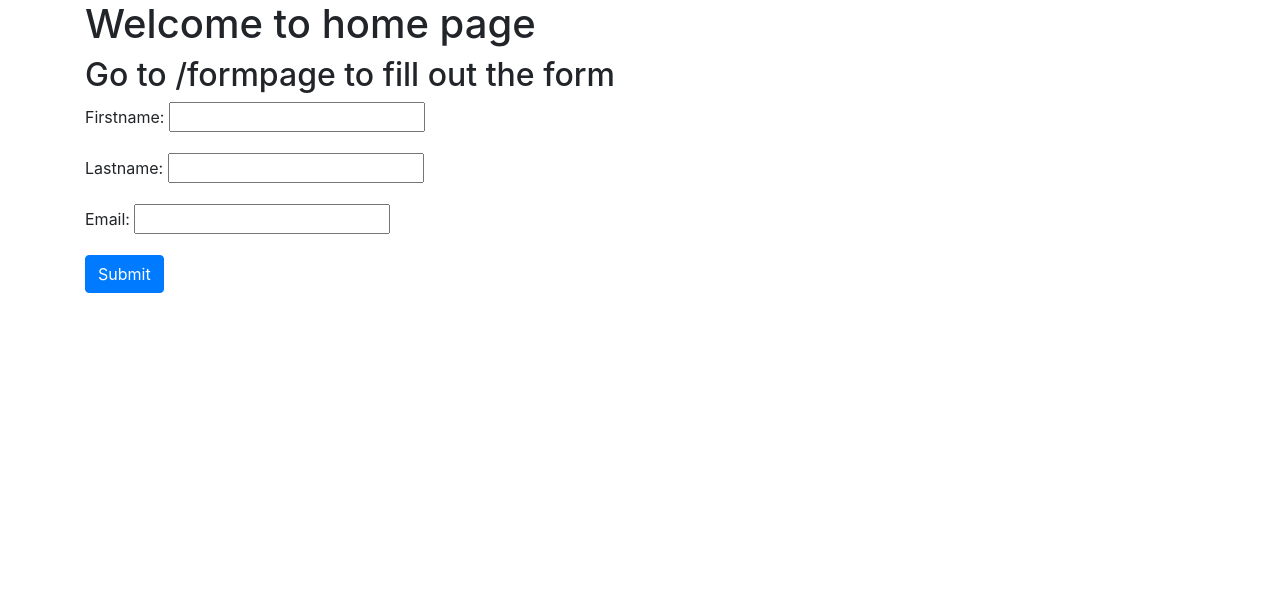
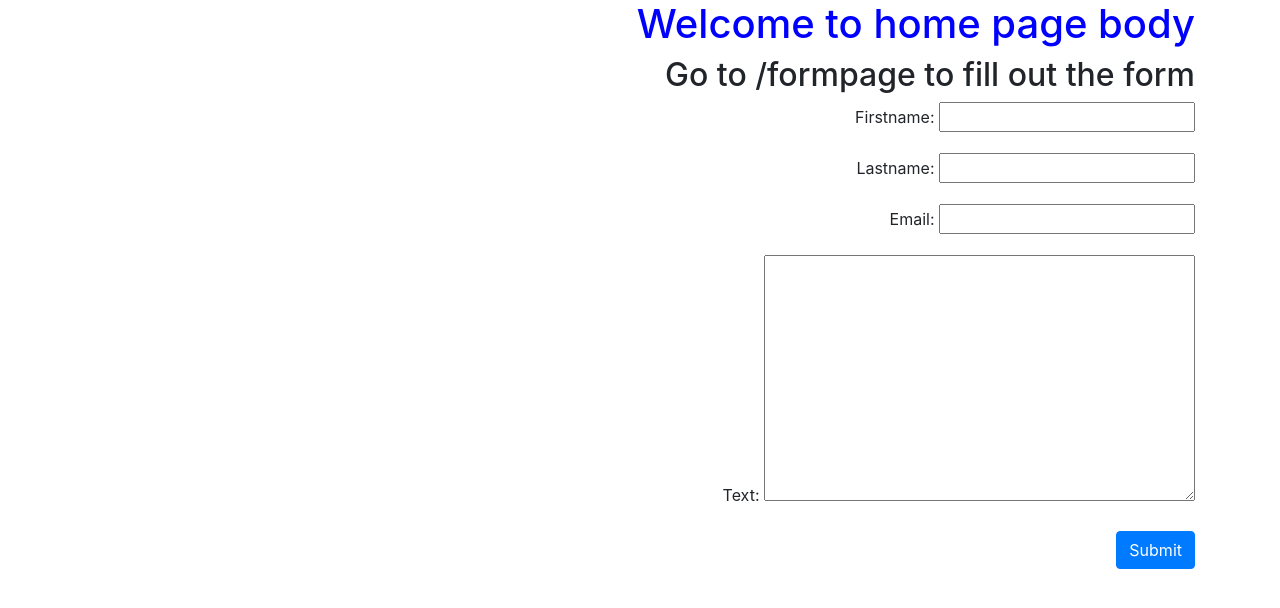
Before and after one commit to mortezadalir/newweb, a Django app: page / in a window 1280 px wide. Shown: the top 608 px of the page. Run offline with Django 3.2, Linux system fonts and the light colour scheme; some libraries are stand-ins or nearby versions.

Commit message:
static file

```diff
--- a/AppTwo/forms.py
+++ b/AppTwo/forms.py
@@ -3,3 +3,4 @@ class FormName(forms.Form):
     FirstName=forms.CharField()
     LastName=forms.CharField()
     Email=forms.EmailField()
+    text= forms.CharField(widget=forms.Textarea)
--- a/AppTwo/models.py
+++ b/AppTwo/models.py
@@ -6,5 +6,6 @@ class User(models.Model):
     FirstName=models.CharField(max_length=264,unique=True)
     LastName=models.CharField(max_length=264,unique=True)
     Email=models.EmailField(max_length=264,unique=True)
+    text=models.TextField(blank=True, null=True)
     def __str__(self):
         return self.Email
--- a/AppTwo/views.py
+++ b/AppTwo/views.py
@@ -13,7 +13,8 @@ def index(request):
           #  Email=form.cleaned_data['Email']
             users = User.objects.get_or_create(FirstName=form.cleaned_data['FirstName'],
                                           LastName=form.cleaned_data['LastName'],
-                                          Email=form.cleaned_data['Email'])
+                                          Email=form.cleaned_data['Email'],
+                                          text=form.cleaned_data['text'])
             print(form.cleaned_data['FirstName'])
     return render(request,'AppTwo/index.html',{'form':form})
 
--- a/ProTwo/settings.py
+++ b/ProTwo/settings.py
@@ -15,8 +15,9 @@ import os
 # Build paths inside the project like this: os.path.join(BASE_DIR, ...)
 BASE_DIR = os.path.dirname(os.path.dirname(os.path.abspath(__file__)))
 TEMPLATE_DIR= os.path.join(BASE_DIR, 'templates')
+STATIC_DIR= os.path.join(BASE_DIR,'static')
 
-# Quick-start development settings - unsuitable for production
+# Quick-start development  settings - unsuitable for production
 # See https://docs.djangoproject.com/en/1.10/howto/deployment/checklist/
 
 # SECURITY WARNING: keep the secret key used in production secret!
@@ -119,3 +120,6 @@ USE_TZ = True
 # https://docs.djangoproject.com/en/1.10/howto/static-files/
 
 STATIC_URL = '/static/'
+STATICFILES_DIRS=[
+    STATIC_DIR,
+]
--- /dev/null
+++ b/static/css/index.css
@@ -0,0 +1,16 @@
+body{
+   /*	background: url(https://mcdn.wallpapersafari.com/medium/5/20/7NVLhA.jpg);
+	*/
+	text-align: right;
+}
+
+.header {
+  background-color: #F1F1F1;
+  text-align: center;
+  padding: 20px;
+}
+
+h1{
+	color: blue;
+
+}
--- a/templates/AppTwo/index.html
+++ b/templates/AppTwo/index.html
@@ -1,10 +1,11 @@
 <!DOCTYPE html>
+{% load staticfiles %}
 <html>
 	<head>
 			<meta charset ="utf-8">
 			<title> main page </title>
 			<link rel="stylesheet" href="https://stackpath.bootstrapcdn.com/bootstrap/4.5.2/css/bootstrap.min.css" integrity="sha384-JcKb8q3iqJ61gNV9KGb8thSsNjpSL0n8PARn9HuZOnIxN0hoP+VmmDGMN5t9UJ0Z" crossorigin="anonymous">
-
+			<link rel="stylesheet" href="{% static 'css/index.css' %}"/>
 
 
 	</head>
@@ -12,9 +13,11 @@
 
 	<body>
 
+
 	<div class="container">
+	<!--img src="{% static "images/ali.jpg" %}" alt="fuck you "-->
 <form method="POST">
-    <h1> Welcome to home page</h1>
+    <h1> Welcome to home page body</h1>
 	<h2> Go to /formpage to fill out the form</h2>
 
 {{ form.as_p}}
--- a/templates/AppTwo/users.html
+++ b/templates/AppTwo/users.html
@@ -20,12 +20,13 @@
 				<li>{{ xyx.FirstName}}</li>
 				<li>{{ xyx.LastName}}</li>
 				<li>{{ xyx.Email}}</li>
+
 			</ul>
 			</li>
 
 
 
-
+			<p>{{ xyx.text}}</p>
 
 
 
```
Also changed, not shown: AppTwo/migrations/0003_user_text.py (added), db.sqlite3, static/images/ALI.jpg (added).
